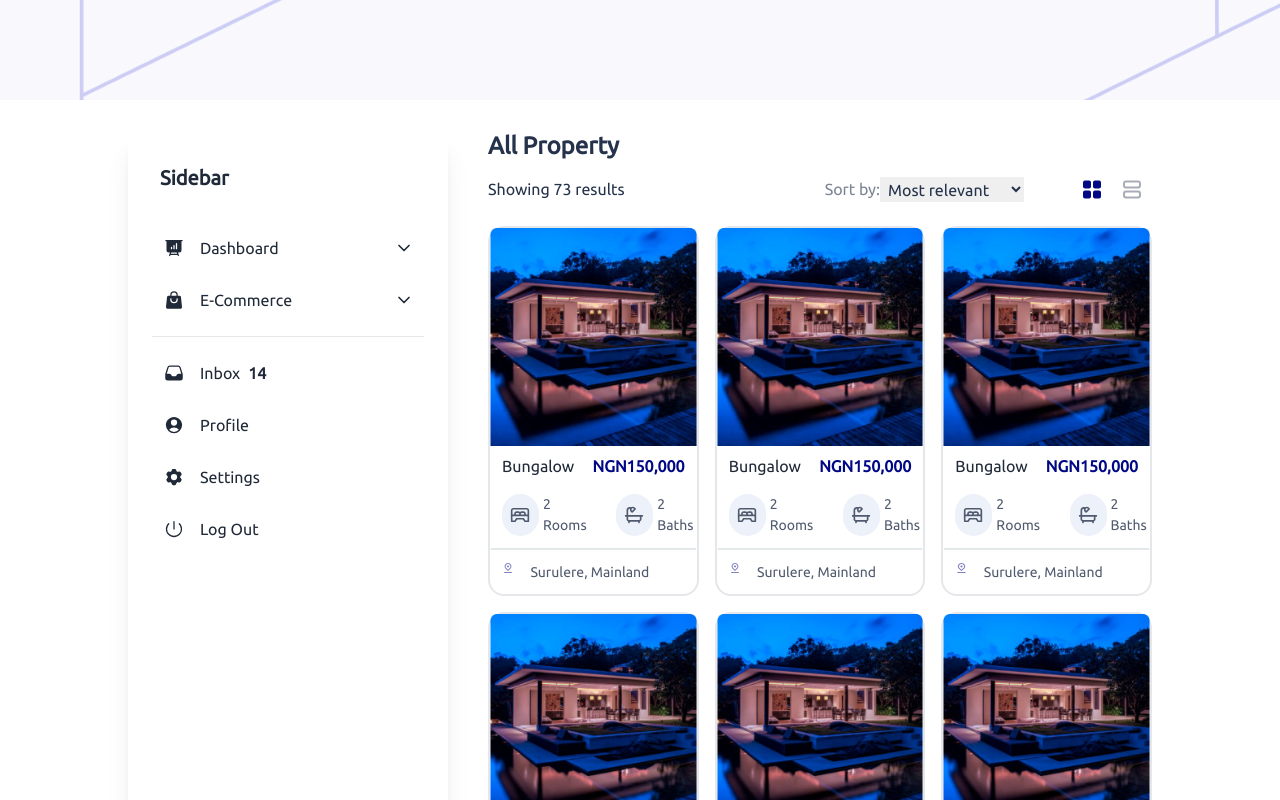
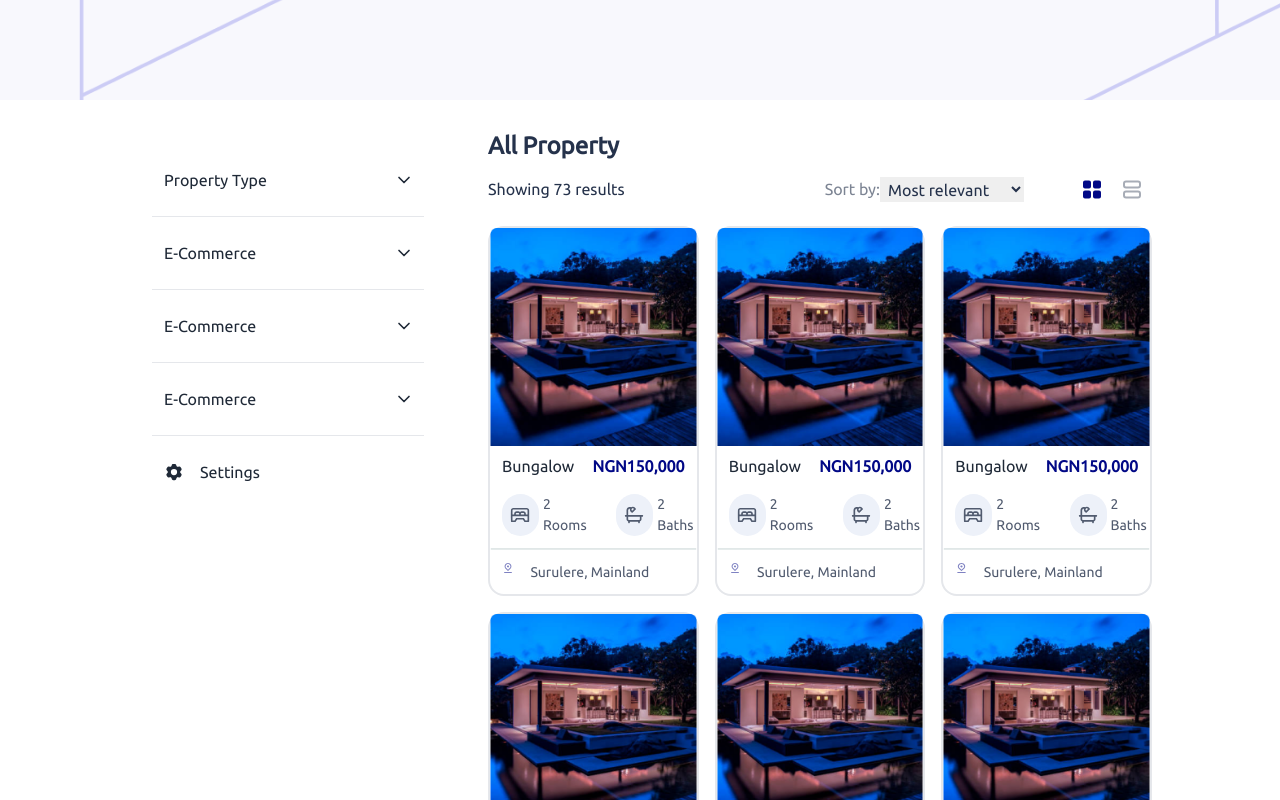
Before and after one commit to lazynerd-studios/Co-Habit-Landing, a React (Vite) app: page /listing in a window 1280 px wide. Shown: the part 700-1500 px from the top of the page. Built offline with nearby package versions, Linux system fonts and the light colour scheme.

Commit message:
Update SideBar.jsx

```diff
--- a/src/Components/SideBar/SideBar.jsx
+++ b/src/Components/SideBar/SideBar.jsx
@@ -29,13 +29,17 @@ export function SidebarWithContentSeparator() {
     };
 
     return (
-        <Card className="h-[calc(100vh-2rem)] w-full max-w-[20rem] p-4 shadow-xl shadow-blue-gray-900/5">
-            <div className="mb-2 p-4">
+        <Card className="h-[calc(100vh-2rem)] hidden laptop:flex w-full max-w-[20rem] p-4">
+            {/* shadow-xl shadow-blue-gray-900/5 */}
+
+            {/* <div className="mb-2 p-4">
                 <Typography variant="h5" color="blue-gray">
                     Sidebar
                 </Typography>
-            </div>
+            </div> */}
+
             <List>
+
                 <Accordion
                     open={open === 1}
                     icon={
@@ -47,37 +51,61 @@ export function SidebarWithContentSeparator() {
                 >
                     <ListItem className="p-0" selected={open === 1}>
                         <AccordionHeader onClick={() => handleOpen(1)} className="border-b-0 p-3">
-                            <ListItemPrefix>
-                                <PresentationChartBarIcon className="h-5 w-5" />
-                            </ListItemPrefix>
                             <Typography color="blue-gray" className="mr-auto font-normal">
-                                Dashboard
+                                Property Type
                             </Typography>
                         </AccordionHeader>
                     </ListItem>
                     <AccordionBody className="py-1">
                         <List className="p-0">
                             <ListItem>
-                                <ListItemPrefix>
-                                    <ChevronRightIcon strokeWidth={3} className="h-3 w-5" />
-                                </ListItemPrefix>
-                                Analytics
+                                <input type="checkbox"
+                                    id="apartment"
+                                    name=""
+                                    value=""
+                                    size={30}
+                                    className="" />
+                                <label for="apartment"
+                                    className="text-[#515B6F] px-4">
+                                    Apartment (7,997)
+                                </label>
                             </ListItem>
+
                             <ListItem>
-                                <ListItemPrefix>
-                                    <ChevronRightIcon strokeWidth={3} className="h-3 w-5" />
-                                </ListItemPrefix>
-                                Reporting
+                                <input type="checkbox"
+                                    id="duplex"
+                                    name=""
+                                    value=""
+                                    size={30}
+                                    className="" />
+                                <label for="duplex"
+                                    className="text-[#515B6F] px-4">
+                                    Duplex (5)
+                                </label>
                             </ListItem>
+
                             <ListItem>
-                                <ListItemPrefix>
-                                    <ChevronRightIcon strokeWidth={3} className="h-3 w-5" />
-                                </ListItemPrefix>
-                                Projects
+
                             </ListItem>
+
+                            <ListItem>
+
+                            </ListItem>
+
+                            <ListItem>
+
+                            </ListItem>
+
+                            <ListItem>
+
+                            </ListItem>
+
                         </List>
                     </AccordionBody>
                 </Accordion>
+
+                <hr className="my-2 border-blue-gray-50" />
+
                 <Accordion
                     open={open === 2}
                     icon={
@@ -89,59 +117,99 @@ export function SidebarWithContentSeparator() {
                 >
                     <ListItem className="p-0" selected={open === 2}>
                         <AccordionHeader onClick={() => handleOpen(2)} className="border-b-0 p-3">
-                            <ListItemPrefix>
-                                <ShoppingBagIcon className="h-5 w-5" />
-                            </ListItemPrefix>
                             <Typography color="blue-gray" className="mr-auto font-normal">
                                 E-Commerce
                             </Typography>
                         </AccordionHeader>
                     </ListItem>
+
                     <AccordionBody className="py-1">
                         <List className="p-0">
                             <ListItem>
-                                <ListItemPrefix>
-                                    <ChevronRightIcon strokeWidth={3} className="h-3 w-5" />
-                                </ListItemPrefix>
-                                Orders
+
                             </ListItem>
+
                             <ListItem>
-                                <ListItemPrefix>
-                                    <ChevronRightIcon strokeWidth={3} className="h-3 w-5" />
-                                </ListItemPrefix>
-                                Products
+
                             </ListItem>
                         </List>
                     </AccordionBody>
                 </Accordion>
+
                 <hr className="my-2 border-blue-gray-50" />
-                <ListItem>
-                    <ListItemPrefix>
-                        <InboxIcon className="h-5 w-5" />
-                    </ListItemPrefix>
-                    Inbox
-                    <ListItemSuffix>
-                        <Chip value="14" size="sm" variant="ghost" color="blue-gray" className="rounded-full" />
-                    </ListItemSuffix>
-                </ListItem>
-                <ListItem>
-                    <ListItemPrefix>
-                        <UserCircleIcon className="h-5 w-5" />
-                    </ListItemPrefix>
-                    Profile
-                </ListItem>
+
+                <Accordion
+                    open={open === 3}
+                    icon={
+                        <ChevronDownIcon
+                            strokeWidth={2.5}
+                            className={`mx-auto h-4 w-4 transition-transform ${open === 3 ? "rotate-180" : ""}`}
+                        />
+                    }
+                >
+                    <ListItem className="p-0" selected={open === 3}>
+                        <AccordionHeader onClick={() => handleOpen(3)} className="border-b-0 p-3">
+                            <Typography color="blue-gray" className="mr-auto font-normal">
+                                E-Commerce
+                            </Typography>
+                        </AccordionHeader>
+                    </ListItem>
+
+                    <AccordionBody className="py-1">
+                        <List className="p-0">
+                            <ListItem>
+
+                            </ListItem>
+
+                            <ListItem>
+
+                            </ListItem>
+                        </List>
+                    </AccordionBody>
+                </Accordion>
+
+                <hr className="my-2 border-blue-gray-50" />
+
+                <Accordion
+                    open={open === 4}
+                    icon={
+                        <ChevronDownIcon
+                            strokeWidth={2.5}
+                            className={`mx-auto h-4 w-4 transition-transform ${open === 4 ? "rotate-180" : ""}`}
+                        />
+                    }
+                >
+                    <ListItem className="p-0" selected={open === 4}>
+                        <AccordionHeader onClick={() => handleOpen(4)} className="border-b-0 p-3">
+                            <Typography color="blue-gray" className="mr-auto font-normal">
+                                E-Commerce
+                            </Typography>
+                        </AccordionHeader>
+                    </ListItem>
+
+                    <AccordionBody className="py-1">
+                        <List className="p-0">
+                            <ListItem>
+
+                            </ListItem>
+
+                            <ListItem>
+
+                            </ListItem>
+                        </List>
+                    </AccordionBody>
+                </Accordion>
+
+                <hr className="my-2 border-blue-gray-50" />
+
                 <ListItem>
                     <ListItemPrefix>
                         <Cog6ToothIcon className="h-5 w-5" />
                     </ListItemPrefix>
                     Settings
                 </ListItem>
-                <ListItem>
-                    <ListItemPrefix>
-                        <PowerIcon className="h-5 w-5" />
-                    </ListItemPrefix>
-                    Log Out
-                </ListItem>
+
+
             </List>
         </Card>
     );
```
